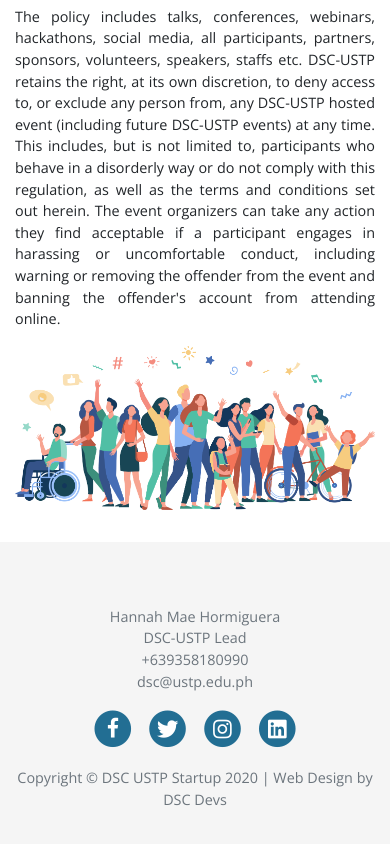
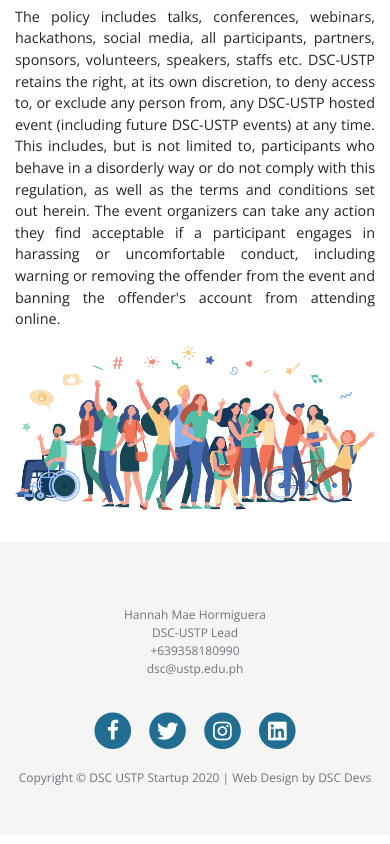
Before and after one commit to decanTyme/DSC-Startup-Final, a plain HTML site: page community-guideline.html in a window 390 px wide. Shown: the part 1775-2619 px from the top of the page. Drawn offline with nearby package versions, Linux system fonts and the light colour scheme.

Commit message:
changes to footer

```diff
--- a/assets/css/Footer-with-social-media-icons.css
+++ b/assets/css/Footer-with-social-media-icons.css
@@ -8,8 +8,30 @@
   display: block;
 }
 
+#footerpad .container {
+  margin-top: 2rem;
+}
+
 #get-connected {
   padding-top: 4rem;
   padding-bottom: 3rem;
   background-color: #f5f5f5;
 }
+
+.copyright {
+  font-size: 0.9rem;
+}
+
+@media (max-width:768px) {
+  .copyright {
+    font-size: 0.75rem;
+  }
+
+  .list-inline {
+    margin-top: 1rem;
+  }
+
+  #footerpad .container {
+    margin-top: 0;
+  }
+}
```
Also changed, not shown: index.html (+3 -3 lines).
